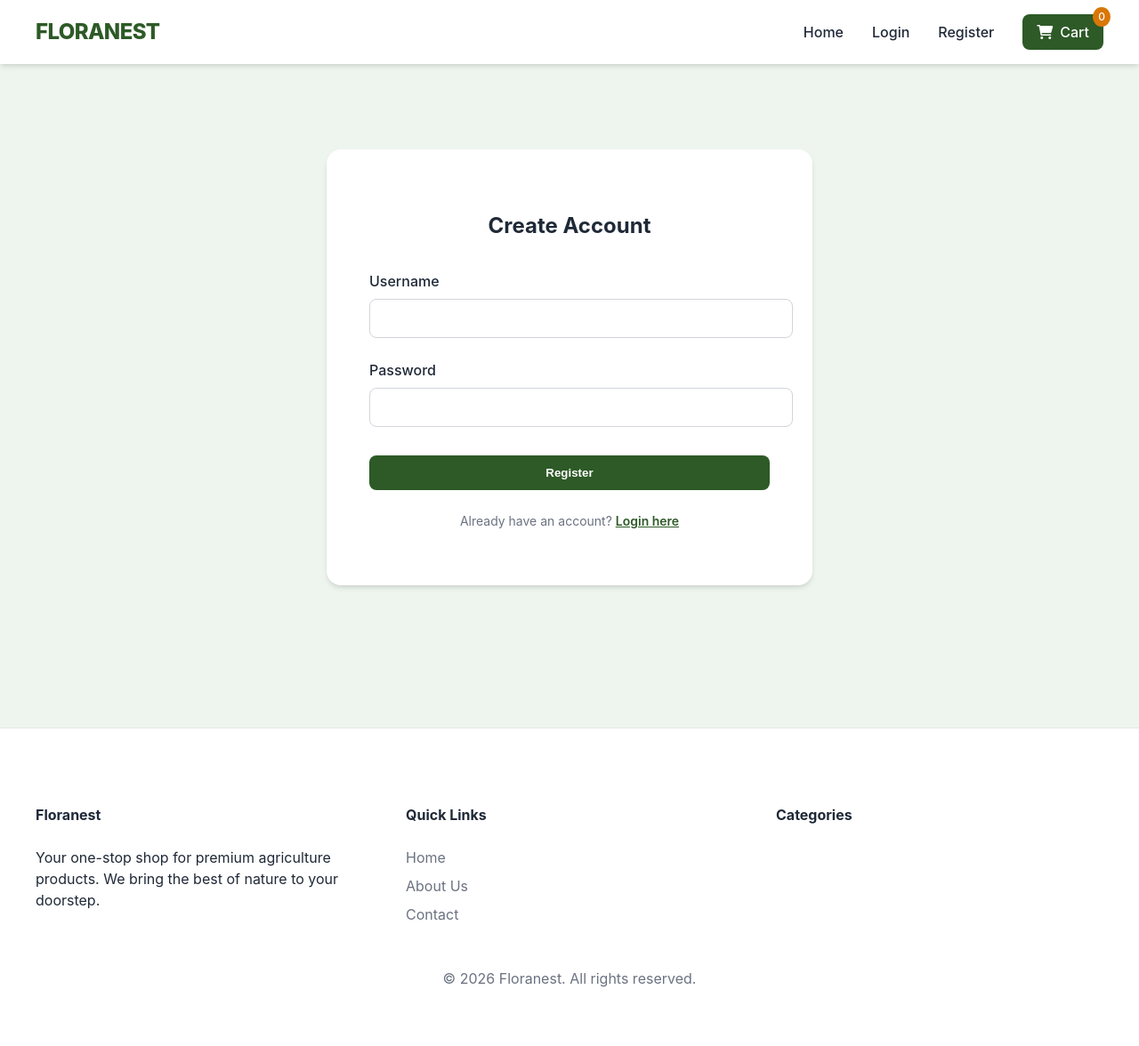
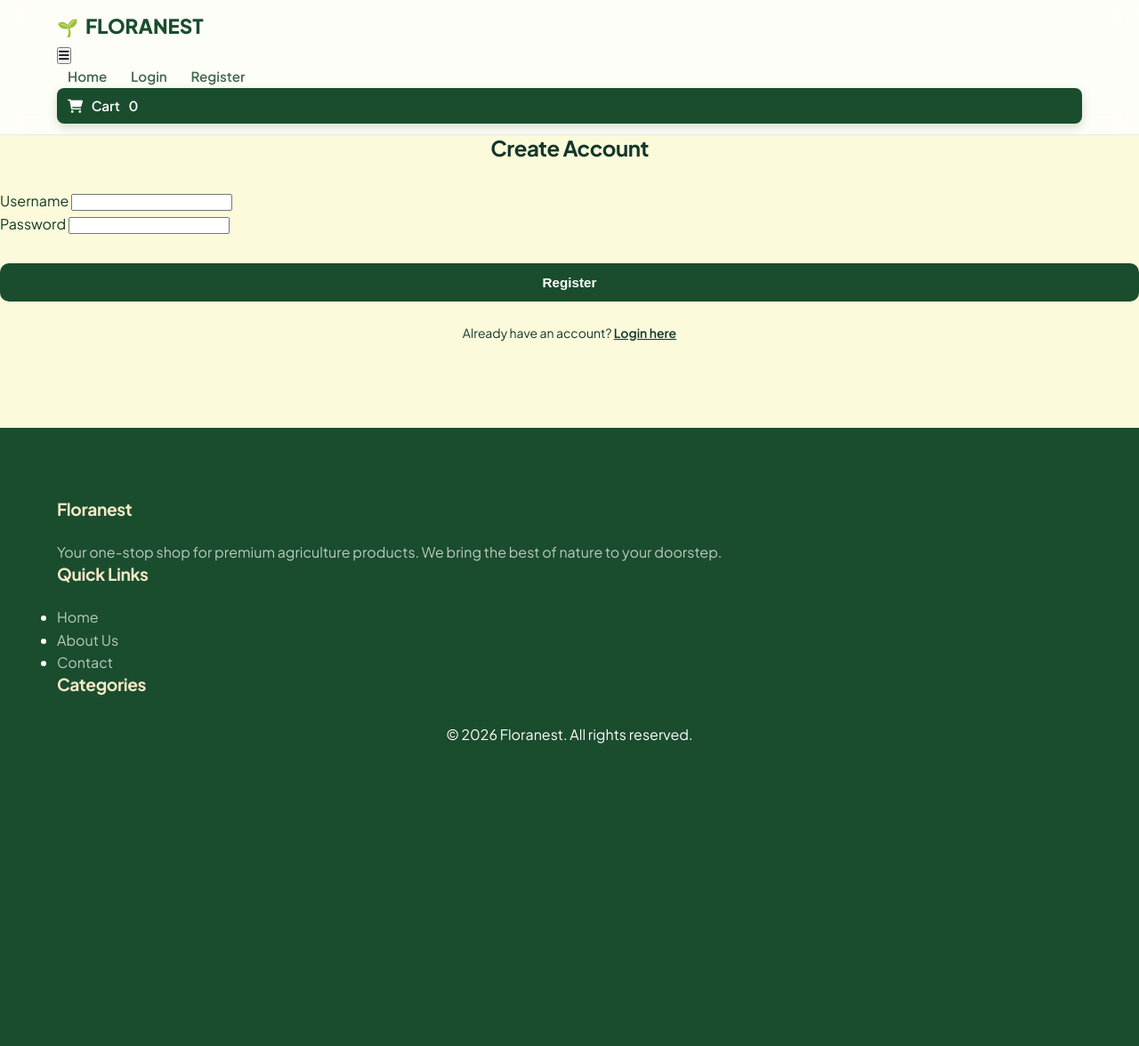
Before and after one commit to rahulamarwal/Floranest, a Flask app: page /register in a window 1280 px wide. Shown: the whole page at 89% size. After the commit the page ends 836 px from the top, so only its background shows below. Run offline with Flask 3, Linux system fonts and the light colour scheme; data that the repository does not hold is empty.

Commit message:
UI Enhancement: Modernized aesthetics with a nature-inspired palette, glassmorphism, and improved typography

```diff
--- a/static/css/style.css
+++ b/static/css/style.css
@@ -1,444 +1,290 @@
 :root {
-    --primary-green: #2d5a27;
-    --light-green: #eef5ee;
-    --accent-orange: #d97706;
-    --text-dark: #1f2937;
-    --text-light: #6b7280;
+    /* Modern Nature Palette */
+    --primary: #1a4d2e;         /* Deep Forest Green */
+    --primary-light: #4f6f52;   /* Sage Green */
+    --secondary: #f5e8c7;       /* Soft Sand */
+    --accent: #d4a373;          /* Earthy Terracotta */
+    --bg-main: #fbfada;         /* Very Light Cream */
     --white: #ffffff;
-    --shadow: 0 4px 6px -1px rgba(0, 0, 0, 0.1), 0 2px 4px -1px rgba(0, 0, 0, 0.06);
+    --text-main: #12372a;       /* Darkest Green for Text */
+    --text-muted: #436850;      /* Muted Green-Grey */
+    --success: #059669;
+    --error: #dc2626;
+
+    /* UI Constants */
+    --shadow-sm: 0 1px 3px rgba(0,0,0,0.12);
+    --shadow-md: 0 4px 6px -1px rgba(0,0,0,0.1), 0 2px 4px -1px rgba(0,0,0,0.06);
+    --shadow-lg: 0 10px 15px -3px rgba(0,0,0,0.1), 0 4px 6px -2px rgba(0,0,0,0.05);
+    --radius: 12px;
+    --transition: all 0.3s cubic-bezier(0.4, 0, 0.2, 1);
+}
+
+* {
+    box-sizing: border-box;
+    margin: 0;
+    padding: 0;
 }
 
 body {
-    font-family: 'Inter', -apple-system, BlinkMacSystemFont, "Segoe UI", Roboto, Helvetica, Arial, sans-serif;
-    margin: 0;
-    color: var(--text-dark);
-    background-color: var(--light-green);
-    line-height: 1.5;
+    font-family: 'Plus Jakarta Sans', 'Inter', sans-serif;
+    background-color: var(--bg-main);
+    color: var(--text-main);
+    line-height: 1.6;
+    -webkit-font-smoothing: antialiased;
 }
 
 .container {
     max-width: 1200px;
     margin: 0 auto;
-    padding: 0 1rem;
+    padding: 0 1.5rem;
 }
 
-/* Navbar */
+/* --- Refined Typography --- */
+h1, h2, h3, h4 {
+    font-weight: 700;
+    letter-spacing: -0.02em;
+    line-height: 1.2;
+}
+
+/* --- Glassmorphic Navbar --- */
 nav {
-    background: var(--white);
-    padding: 1rem 0;
-    box-shadow: var(--shadow);
+    background: rgba(255, 255, 255, 0.8);
+    backdrop-filter: blur(12px);
+    -webkit-backdrop-filter: blur(12px);
+    padding: 0.75rem 0;
     position: sticky;
     top: 0;
-    z-index: 100;
-}
-
-nav .container {
-    display: flex;
-    justify-content: space-between;
-    align-items: center;
+    z-index: 1000;
+    border-bottom: 1px solid rgba(26, 77, 46, 0.1);
 }
 
 .logo {
-    font-size: 1.5rem;
+    font-size: 1.4rem;
     font-weight: 800;
-    color: var(--primary-green);
+    color: var(--primary);
     text-decoration: none;
-    letter-spacing: -0.025em;
-}
-
-.mobile-menu-toggle {
-    display: none;
-    background: none;
-    border: none;
-    font-size: 1.5rem;
-    color: var(--primary-green);
-    cursor: pointer;
-    padding: 0.5rem;
-}
-
-.nav-links {
-    display: flex;
-    gap: 2rem;
-    align-items: center;
-}
-
-.nav-links a {
-    text-decoration: none;
-    color: var(--text-dark);
-    font-weight: 500;
-    transition: color 0.2s;
-}
-
-.nav-links a:hover {
-    color: var(--primary-green);
-}
-
-.cart-btn {
-    position: relative;
-    padding: 0.5rem 1rem;
-    background: var(--primary-green);
-    color: var(--white) !important;
-    border-radius: 0.5rem;
     display: flex;
     align-items: center;
     gap: 0.5rem;
 }
 
-.cart-count {
-    position: absolute;
-    top: -8px;
-    right: -8px;
-    background: var(--accent-orange);
-    color: white;
-    font-size: 0.75rem;
-    padding: 2px 6px;
-    border-radius: 50%;
-}
-
-/* Mobile Responsive Adjustments */
-@media (max-width: 768px) {
-    .mobile-menu-toggle {
-        display: block;
-    }
-
-    .nav-links {
-        display: none;
-        position: absolute;
-        top: 100%;
-        left: 0;
-        right: 0;
-        background: var(--white);
-        flex-direction: column;
-        padding: 1rem;
-        gap: 1rem;
-        box-shadow: var(--shadow);
-        border-top: 1px solid var(--light-green);
-    }
-
-    .nav-links.active {
-        display: flex;
+.logo::before {
+    content: '🌱';
+    font-size: 1.2rem;
 }
 
 .nav-links a {
-        width: 100%;
-        padding: 0.5rem 0;
+    text-decoration: none;
+    color: var(--text-muted);
+    font-weight: 600;
+    font-size: 0.95rem;
+    padding: 0.5rem 0.75rem;
+    border-radius: 8px;
+    transition: var(--transition);
+}
+
+.nav-links a:hover {
+    color: var(--primary);
+    background: rgba(79, 111, 82, 0.1);
 }
 
 .cart-btn {
-        width: fit-content;
-        margin-top: 0.5rem;
+    background: var(--primary);
+    color: white !important;
+    padding: 0.6rem 1.2rem;
+    border-radius: 50px;
+    font-weight: 600;
+    display: flex;
+    align-items: center;
+    gap: 0.6rem;
+    box-shadow: 0 4px 12px rgba(26, 77, 46, 0.2);
 }
 
-    .hero {
-        padding: 4rem 1rem;
+.cart-btn:hover {
+    transform: translateY(-2px);
+    box-shadow: 0 6px 16px rgba(26, 77, 46, 0.3);
+    background: var(--primary-light);
 }
 
-    .hero h1 {
-        font-size: 2.25rem;
-    }
-
-    .hero p {
-        font-size: 1.1rem;
-    }
-
-    .footer-content {
-        grid-template-columns: 1fr;
-        gap: 2rem;
-        text-align: center;
-    }
-
-    .footer-section ul {
-        display: flex;
-        flex-wrap: wrap;
-        justify-content: center;
-        gap: 1rem;
-    }
-
-    .product-grid {
-        grid-template-columns: repeat(auto-fill, minmax(200px, 1fr));
-        gap: 1.5rem;
-        padding: 2rem 1rem;
-    }
-
-    h2 {
-        font-size: 2rem !important;
-    }
-}
-
-/* Hero Section */
+/* --- Professional Hero --- */
 .hero {
-    background: linear-gradient(rgba(0,0,0,0.5), rgba(0,0,0,0.5)), url('https://images.unsplash.com/photo-1500382017468-9049fed747ef?ixlib=rb-1.2.1&auto=format&fit=crop&w=1600&q=80');
+    background: linear-gradient(135deg, rgba(18, 55, 42, 0.85), rgba(79, 111, 82, 0.7)),
+                url('https://images.unsplash.com/photo-1464226184884-fa280b87c399?auto=format&fit=crop&q=80&w=1600');
     background-size: cover;
     background-position: center;
-    color: white;
-    padding: 6rem 0;
+    color: var(--white);
+    padding: 8rem 0;
     text-align: center;
+    border-radius: 0 0 40px 40px;
+    margin-bottom: 4rem;
 }
 
 .hero h1 {
     font-size: 3.5rem;
-    margin-bottom: 1rem;
+    margin-bottom: 1.5rem;
+    text-shadow: 0 2px 10px rgba(0,0,0,0.2);
 }
 
 .hero p {
-    font-size: 1.25rem;
-    margin-bottom: 2rem;
+    font-size: 1.2rem;
+    max-width: 600px;
+    margin: 0 auto 2.5rem;
+    opacity: 0.9;
 }
 
-/* Product Cards */
+/* --- Modern Product Cards --- */
 .product-grid {
     display: grid;
-    grid-template-columns: repeat(auto-fill, minmax(250px, 1fr));
-    gap: 2rem;
-    padding: 3rem 0;
+    grid-template-columns: repeat(auto-fill, minmax(280px, 1fr));
+    gap: 2.5rem;
+    padding: 2rem 0;
 }
 
 .product-card {
     background: var(--white);
-    border-radius: 1rem;
-    overflow: hidden;
-    box-shadow: var(--shadow);
-    transition: transform 0.2s;
+    border-radius: var(--radius);
+    padding: 12px;
+    border: 1px solid rgba(0,0,0,0.05);
+    transition: var(--transition);
+    height: 100%;
+    display: flex;
+    flex-direction: column;
 }
 
 .product-card:hover {
-    transform: translateY(-4px);
+    transform: translateY(-8px);
+    box-shadow: var(--shadow-lg);
+    border-color: var(--primary-light);
 }
 
 .product-image {
     width: 100%;
-    height: 200px;
+    height: 220px;
     object-fit: cover;
+    border-radius: 10px;
+    margin-bottom: 1rem;
 }
 
 .product-info {
-    padding: 1.5rem;
+    padding: 0.5rem;
+    flex-grow: 1;
+    display: flex;
+    flex-direction: column;
 }
 
 .product-info h3 {
-    margin: 0 0 0.5rem 0;
-    font-size: 1.25rem;
+    font-size: 1.2rem;
+    color: var(--text-main);
+    margin-bottom: 0.5rem;
 }
 
 .product-price {
-    color: var(--primary-green);
-    font-weight: 700;
-    font-size: 1.125rem;
+    font-size: 1.3rem;
+    font-weight: 800;
+    color: var(--primary);
+    margin-bottom: 1.5rem;
 }
 
 .btn {
-    display: inline-block;
-    padding: 0.75rem 1.5rem;
-    background: var(--primary-green);
-    color: white;
-    text-decoration: none;
-    border-radius: 0.5rem;
+    padding: 0.8rem 1.5rem;
+    border-radius: 10px;
+    font-weight: 700;
+    text-align: center;
+    transition: var(--transition);
+    cursor: pointer;
     border: none;
-    cursor: pointer;
-    font-weight: 600;
-    transition: opacity 0.2s;
+    font-size: 0.95rem;
 }
 
-.btn:hover {
-    opacity: 0.9;
+.btn-primary {
+    background: var(--primary);
+    color: white;
 }
 
-.btn-secondary {
-    background: var(--white);
-    color: var(--primary-green);
-    border: 1px solid var(--primary-green);
+.btn-primary:hover {
+    background: var(--primary-light);
 }
 
-/* Responsive Layout Classes */
-.page-section {
-    padding: 4rem 0;
+.btn-outline {
+    background: transparent;
+    border: 2px solid var(--primary);
+    color: var(--primary);
 }
 
+.btn-outline:hover {
+    background: var(--primary);
+    color: white;
+}
+
+/* --- Animated Flash Messages --- */
+.flash {
+    background: var(--white);
+    padding: 1rem 1.5rem;
+    border-radius: 10px;
+    box-shadow: var(--shadow-lg);
+    border-left: 5px solid var(--primary);
+    animation: slideIn 0.4s ease-out;
+}
+
+@keyframes slideIn {
+    from { transform: translateX(100%); opacity: 0; }
+    to { transform: translateX(0); opacity: 1; }
+}
+
+/* --- Mobile Menu Improvements --- */
 @media (max-width: 768px) {
-    .page-section {
-        padding: 2rem 0;
+    .nav-links {
+        border-radius: 0 0 20px 20px;
+        padding: 2rem;
+    }
+
+    .hero h1 {
+        font-size: 2.2rem;
+    }
+
+    .product-grid {
+        gap: 1.5rem;
     }
 }
 
-.product-detail-grid {
-    display: grid;
-    grid-template-columns: 1fr 1fr;
-    gap: 4rem;
-    background: var(--white);
-    padding: 3rem;
-    border-radius: 1rem;
-    box-shadow: var(--shadow);
+/* --- Footer Refinement --- */
+footer {
+    background: var(--primary);
+    color: var(--white);
+    padding: 5rem 0 2rem;
+    margin-top: 6rem;
 }
 
-@media (max-width: 768px) {
-    .product-detail-grid {
-        grid-template-columns: 1fr;
-        gap: 2rem;
-        padding: 1.5rem;
-    }
+footer h4 {
+    color: var(--secondary);
+    margin-bottom: 1.5rem;
+    font-size: 1.2rem;
 }
 
-.product-detail-image {
-    width: 100%;
-    border-radius: 0.5rem;
-    box-shadow: var(--shadow);
+footer p, footer a {
+    color: rgba(255,255,255,0.7);
+    text-decoration: none;
+    transition: var(--transition);
 }
 
-.product-detail-info h1 {
-    margin: 0.5rem 0 1.5rem 0;
-    font-size: 2.5rem;
+footer a:hover {
+    color: var(--white);
+    padding-left: 5px;
 }
 
-@media (max-width: 768px) {
-    .product-detail-info h1 {
-        font-size: 1.75rem;
-    }
-}
-
-/* Cart Page Responsive Classes */
-.cart-grid {
-    display: grid;
-    grid-template-columns: 2fr 1fr;
-    gap: 3rem;
-}
-
-@media (max-width: 992px) {
-    .cart-grid {
-        grid-template-columns: 1fr;
-        gap: 2rem;
-    }
+/* Keep previous responsive layout logic but update aesthetics */
+.product-detail-grid {
+    background: var(--white);
+    border: 1px solid rgba(0,0,0,0.05);
+    padding: 4rem;
 }
 
 .cart-table-container {
-    background: var(--white);
-    border-radius: 1rem;
-    box-shadow: var(--shadow);
-    overflow-x: auto;
-}
-
-.cart-table {
-    width: 100%;
-    border-collapse: collapse;
-    min-width: 600px;
+    border: 1px solid rgba(0,0,0,0.05);
 }
 
 .cart-table th {
-    background: var(--light-green);
-    padding: 1.5rem;
-    text-align: left;
+    background: var(--secondary);
+    color: var(--primary);
+    font-weight: 700;
 }
-
-.cart-table td {
-    padding: 1.5rem;
-    border-top: 1px solid #f3f4f6;
-}
-
-.cart-summary {
-    background: var(--white);
-    padding: 2rem;
-    border-radius: 1rem;
-    box-shadow: var(--shadow);
-    height: fit-content;
-}
-
-/* Auth & Form Styles */
-.auth-wrapper {
-    display: flex;
-    justify-content: center;
-    padding: 6rem 1rem;
-}
-
-@media (max-width: 768px) {
-    .auth-wrapper {
-        padding: 4rem 1rem;
-    }
-}
-
-.auth-container {
-    background: var(--white);
-    padding: 3rem;
-    border-radius: 1rem;
-    box-shadow: var(--shadow);
-    width: 100%;
-    max-width: 450px;
-}
-
-@media (max-width: 480px) {
-    .auth-container {
-        padding: 2rem 1.5rem;
-    }
-}
-
-.form-group {
-    margin-bottom: 1.5rem;
-}
-
-.form-group label {
-    display: block;
-    margin-bottom: 0.5rem;
-    font-weight: 500;
-}
-
-.form-control {
-    width: 100%;
-    padding: 0.75rem;
-    border: 1px solid #d1d5db;
-    border-radius: 0.5rem;
-    font-size: 1rem;
-    transition: border-color 0.2s;
-}
-
-.form-control:focus {
-    outline: none;
-    border-color: var(--primary-green);
-    ring: 2px solid var(--primary-green);
-}
-
-/* Footer */
-footer {
-    background: var(--white);
-    padding: 4rem 0;
-    margin-top: 4rem;
-    border-top: 1px solid #e5e7eb;
-}
-
-.footer-content {
-    display: grid;
-    grid-template-columns: repeat(auto-fit, minmax(200px, 1fr));
-    gap: 3rem;
-}
-
-.footer-section h4 {
-    margin-bottom: 1.5rem;
-}
-
-.footer-section ul {
-    list-style: none;
-    padding: 0;
-}
-
-.footer-section ul li {
-    margin-bottom: 0.5rem;
-}
-
-.footer-section a {
-    text-decoration: none;
-    color: var(--text-light);
-}
-
-/* Flash Messages */
-.flash-messages {
-    position: fixed;
-    top: 5rem;
-    right: 1rem;
-    z-index: 1000;
-}
-
-.flash {
-    background: var(--white);
-    padding: 1rem 2rem;
-    border-radius: 0.5rem;
-    box-shadow: var(--shadow);
-    border-left: 4px solid var(--primary-green);
-    margin-bottom: 1rem;
-}
--- a/templates/base.html
+++ b/templates/base.html
@@ -4,6 +4,12 @@
     <meta charset="UTF-8">
     <meta name="viewport" content="width=device-width, initial-scale=1.0">
     <title>{% block title %}Floranest - Quality Agriculture Products{% endblock %}</title>
+
+    <!-- Modern Fonts -->
+    <link rel="preconnect" href="https://fonts.googleapis.com">
+    <link rel="preconnect" href="https://fonts.gstatic.com" crossorigin>
+    <link href="https://fonts.googleapis.com/css2?family=Plus+Jakarta+Sans:wght@400;500;600;700;800&display=swap" rel="stylesheet">
+
     <link rel="stylesheet" href="{{ url_for('static', filename='css/style.css') }}">
     <link rel="stylesheet" href="https://cdnjs.cloudflare.com/ajax/libs/font-awesome/6.0.0/css/all.min.css">
 </head>
--- a/templates/user/cart.html
+++ b/templates/user/cart.html
@@ -58,7 +58,7 @@
                 <span>Total</span>
                 <span>₹{{ "%.2f"|format(total) }}</span>
             </div>
-            <button class="btn" style="width: 100%; font-size: 1.125rem;">Proceed to Checkout</button>
+            <button class="btn btn-primary" style="width: 100%; font-size: 1.125rem;">Proceed to Checkout</button>
             <p style="text-align: center; margin-top: 1rem; font-size: 0.875rem; color: var(--text-light);">
                 <i class="fas fa-lock" style="margin-right: 0.5rem;"></i> Secure Checkout
             </p>
--- a/templates/user/category.html
+++ b/templates/user/category.html
@@ -19,9 +19,9 @@
             <div class="product-info">
                 <h3>{{ product.name }}</h3>
                 <p class="product-price">₹{{ "%.2f"|format(product.price) }}</p>
-                <div style="display: flex; gap: 1rem; margin-top: 1rem;">
-                    <a href="{{ url_for('product_detail', product_id=product.id) }}" class="btn btn-secondary" style="flex: 1; text-align: center; padding: 0.5rem;">Details</a>
-                    <a href="{{ url_for('add_to_cart', product_id=product.id) }}" class="btn" style="flex: 1; text-align: center; padding: 0.5rem;">Add to Cart</a>
+                <div style="display: flex; gap: 1rem; margin-top: auto; padding-top: 1rem;">
+                    <a href="{{ url_for('product_detail', product_id=product.id) }}" class="btn btn-outline" style="flex: 1; padding: 0.6rem;">Details</a>
+                    <a href="{{ url_for('add_to_cart', product_id=product.id) }}" class="btn btn-primary" style="flex: 1; padding: 0.6rem;">Add to Cart</a>
                 </div>
             </div>
         </div>
--- a/templates/user/index.html
+++ b/templates/user/index.html
@@ -24,9 +24,9 @@
             <div class="product-info">
                 <h3>{{ product.name }}</h3>
                 <p class="product-price">₹{{ "%.2f"|format(product.price) }}</p>
-                <div style="display: flex; gap: 1rem; margin-top: 1rem;">
-                    <a href="{{ url_for('product_detail', product_id=product.id) }}" class="btn btn-secondary" style="flex: 1; text-align: center; padding: 0.5rem;">Details</a>
-                    <a href="{{ url_for('add_to_cart', product_id=product.id) }}" class="btn" style="flex: 1; text-align: center; padding: 0.5rem;">Add to Cart</a>
+                <div style="display: flex; gap: 1rem; margin-top: auto; padding-top: 1rem;">
+                    <a href="{{ url_for('product_detail', product_id=product.id) }}" class="btn btn-outline" style="flex: 1; padding: 0.6rem;">Details</a>
+                    <a href="{{ url_for('add_to_cart', product_id=product.id) }}" class="btn btn-primary" style="flex: 1; padding: 0.6rem;">Add to Cart</a>
                 </div>
             </div>
         </div>
--- a/templates/user/login.html
+++ b/templates/user/login.html
@@ -15,7 +15,7 @@
                 <label>Password</label>
                 <input type="password" name="password" required class="form-control">
             </div>
-            <button type="submit" class="btn" style="width: 100%;">Sign In</button>
+            <button type="submit" class="btn btn-primary" style="width: 100%;">Sign In</button>
         </form>
         <p style="text-align: center; margin-top: 1.5rem; color: var(--text-light); font-size: 0.875rem;">
             Don't have an account? <a href="{{ url_for('register') }}" style="color: var(--primary-green); font-weight: 600;">Register here</a>
--- a/templates/user/product_detail.html
+++ b/templates/user/product_detail.html
@@ -32,7 +32,7 @@
                 </p>
             </div>
 
-            <a href="{{ url_for('add_to_cart', product_id=product.id) }}" class="btn" style="width: 100%; text-align: center; font-size: 1.125rem;">Add to Cart</a>
+            <a href="{{ url_for('add_to_cart', product_id=product.id) }}" class="btn btn-primary" style="width: 100%; font-size: 1.125rem;">Add to Cart</a>
 
             <div style="margin-top: 2rem; padding-top: 2rem; border-top: 1px solid #f3f4f6; display: flex; flex-wrap: wrap; gap: 1rem 2rem; color: var(--text-light); font-size: 0.875rem;">
                 <span><i class="fas fa-truck" style="margin-right: 0.5rem;"></i> Fast Delivery</span>
--- a/templates/user/register.html
+++ b/templates/user/register.html
@@ -15,7 +15,7 @@
                 <label>Password</label>
                 <input type="password" name="password" required class="form-control">
             </div>
-            <button type="submit" class="btn" style="width: 100%;">Register</button>
+            <button type="submit" class="btn btn-primary" style="width: 100%;">Register</button>
         </form>
         <p style="text-align: center; margin-top: 1.5rem; color: var(--text-light); font-size: 0.875rem;">
             Already have an account? <a href="{{ url_for('login') }}" style="color: var(--primary-green); font-weight: 600;">Login here</a>
```
Lines whose indentation alone changed are shown as unchanged.
